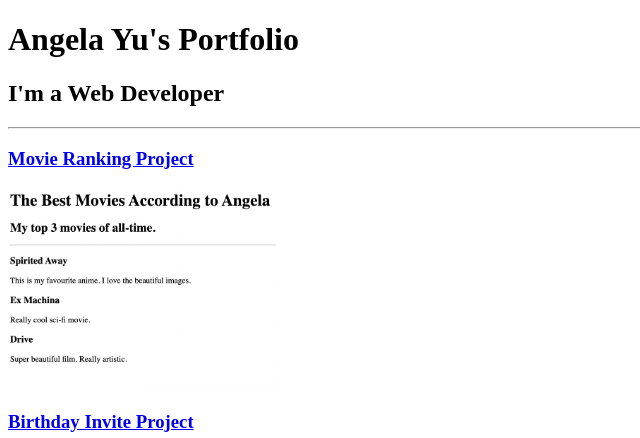
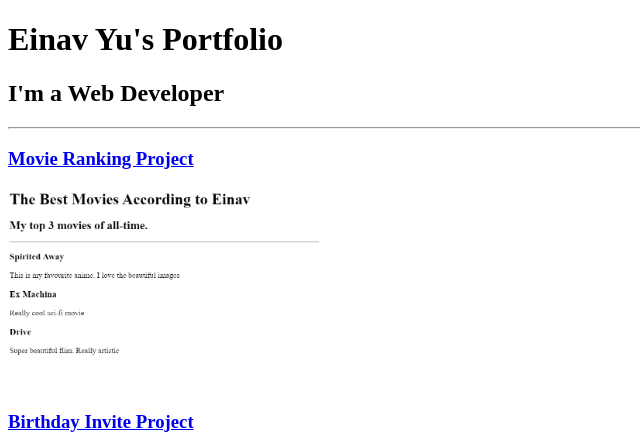
Before and after one commit to einav242/html-protfolio, a plain HTML site: page index.html in a window 1280 px wide. Shown: the top 438 px of the page, without its empty margins (0-640 px from the left). Drawn offline with Linux system fonts and the light colour scheme.

Commit message:
Update index.html

```diff
--- a/index.html
+++ b/index.html
@@ -1,22 +1,19 @@
 <!DOCTYPE html>
 <html lang="en">
-
 <head>
     <meta charset="UTF-8">
-  <title>Angela's Portfolio</title>
+    <title>My pages</title>
 </head>
 
 <body>
-  <h1>Angela Yu's Portfolio</h1>
+    <h1>Einav Yu's Portfolio</h1>
     <h2>I'm a Web Developer</h2>
     <hr />
     <h3><a href="./public/movie-ranking.html">Movie Ranking Project</a></h3>
-  <img src="./assets/images/movie-ranking.png" height="200" alt="movie ranking project preview"/>
+    <img src="./assets/images/Movies.png" height="200"/>
     <h3><a href="./public/birthday-invite.html">Birthday Invite Project</a></h3>
-  <img src="./assets/images/birthday-invite.png" height="200" alt="birthday invite project preview"/>
+    <img src="./assets/images/birthday-invite.png" height="200" />
     <hr />
-  <a href="./public/about.html">About Me</a>
-  <a href="./public/contact.html">Contact Me</a>
+    <a href="./public/about.html">About Me</a><a href="./public/contact.html"> Contact Me</a>
 </body>
-
 </html>
```
Lines whose indentation alone changed are shown as unchanged.
